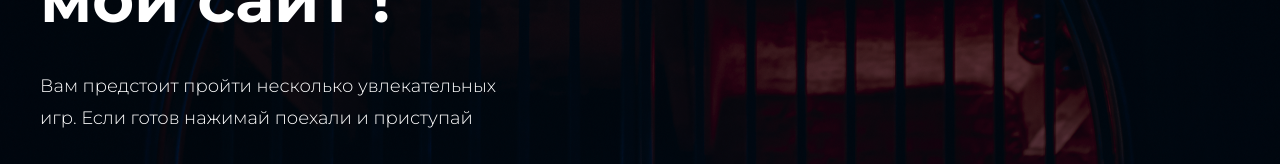
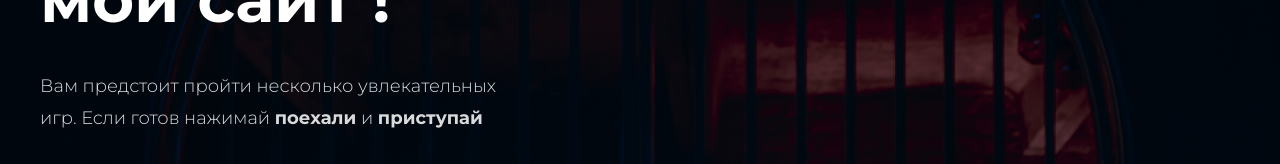
Before and after one commit to SonRayS/Game-Platform, a plain HTML site: page index1.2.html in a window 1280 px wide. Shown: the part 335-499 px from the top of the page. Drawn offline with Linux system fonts and the light colour scheme.

Commit message:
swap-text

```diff
--- a/css/_header.scss
+++ b/css/_header.scss
@@ -22,7 +22,10 @@
     font-size: 18px;
     line-height: 32px;
     max-width: 481px;
+    opacity:0.85;
 }
+
+
 
 .header{
 
--- a/index1.2.html
+++ b/index1.2.html
@@ -14,7 +14,7 @@
         <div class="header center">
             <h1 class="H1-main">Добро пожаловать на мой сайт !</h1>
             <div class="p-position">
-                <p class="p-standart">Вам предстоит пройти несколько увлекательных игр. Если готов нажимай поехали и приступай</p>
+                <p class="p-standart">Вам предстоит пройти несколько увлекательных игр. Если готов нажимай <b>поехали</b> и <b>приступай</b></p>
             </div>
             <div class="header__button">
                 <button>Поехали!</button>
```
Also changed, not shown: css/style.css, 1 other file.
